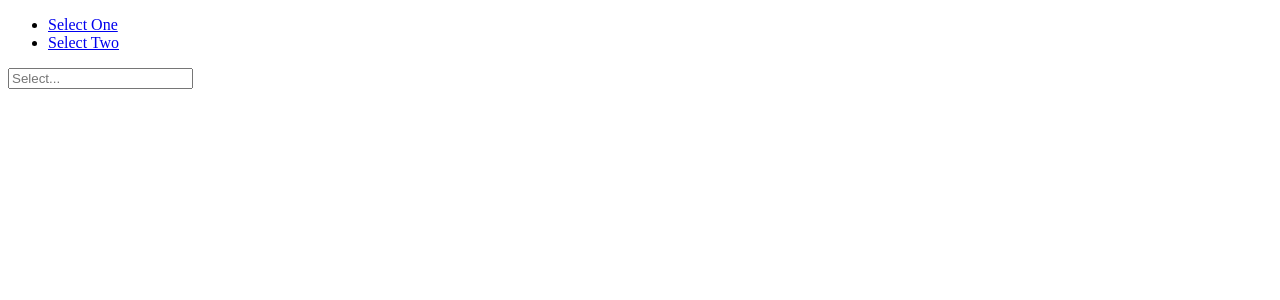
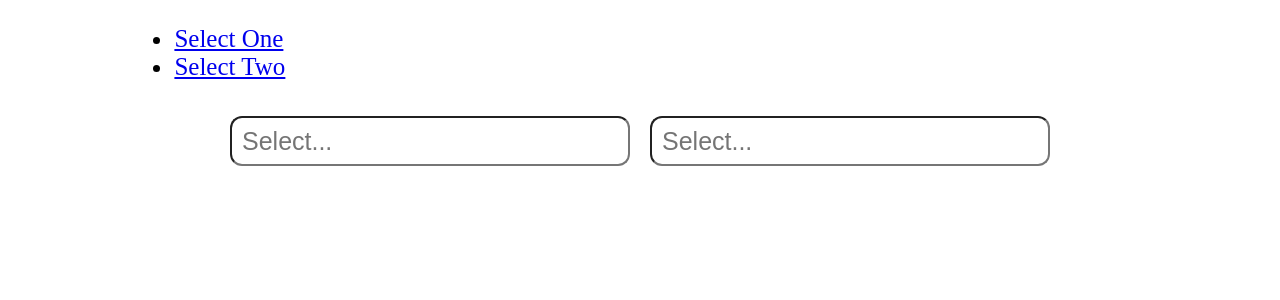
Before and after one commit to ArunasNorvaisa/SelectCities, a React (Create React App) app: page /SelectOne in a window 1280 px wide. Shown: the top 300 px of the page. Built offline with nearby package versions, Linux system fonts and the light colour scheme.

Commit message:
css added

```diff
--- a/src/components/App.jsx
+++ b/src/components/App.jsx
@@ -4,9 +4,11 @@ import { BrowserRouter, Route, Link } from "react-router-dom";
 import SelectOne from "./SelectOne";
 import SelectTwo from "./SelectTwo";
 
+import './style.css';
+
 function App() {
   return <BrowserRouter>
-    <div>
+    <div className="container">
       <nav>
         <ul>
           <li>
--- a/src/components/DataOptions.jsx
+++ b/src/components/Dropdown.jsx
@@ -1,6 +1,6 @@
 import React from 'react';
 
-function DataOptions(props) {
+function Dropdown(props) {
   return <div>
     {props.array.map(
       (item, i) => <div key={i} onClick={props.handleClick.bind(this, item)}>
@@ -10,4 +10,4 @@ function DataOptions(props) {
   </div>;
 }
 
-export default DataOptions;
+export default Dropdown;
--- a/src/components/SelectOne.jsx
+++ b/src/components/SelectOne.jsx
@@ -1,7 +1,9 @@
 import React, { useState, useRef, useEffect } from 'react';
 
-import DataOptions from "./DataOptions";
+import Dropdown from "./Dropdown";
 import { cities } from "../data/data";
+
+import './style.css';
 
 function SelectOne() {
   const node = useRef();
@@ -24,7 +26,7 @@ function SelectOne() {
   }, [active]);
 
   const handleChange = function ({target}) {
-    const filteredCities = cities.filter(item => item.toLowerCase().includes(target.value.toLowerCase()));
+    const filteredCities = cities.filter(item => item.toLowerCase().startsWith(target.value.toLowerCase()));
     setActive(true);
     setSelected('');
     setText(target.value);
@@ -52,8 +54,14 @@ function SelectOne() {
         value={selected || text}
         onChange={handleChange}
       />
+      <input
+        type='search'
+        placeholder='Select...'
+        value={selected || text}
+        onChange={handleChange}
+      />
     </form>
-    {active && <DataOptions array={filtered.slice(0, 8)} handleClick={handleClick} />}
+    {active && !selected && <Dropdown array={filtered.slice(0, 8)} handleClick={handleClick} />}
   </div>
 }
 
--- /dev/null
+++ b/src/components/style.css
@@ -0,0 +1,29 @@
+* {
+  box-sizing: border-box;
+}
+
+html {
+  width: 100%;
+  font-size: 62.5%;
+}
+
+.container {
+  width: 80%;
+  font-size: 2.5rem;
+  margin: 0 auto;
+}
+
+form {
+  display: flex;
+  flex-flow: row wrap;
+  justify-content: center;
+}
+
+form input {
+  width: 40rem;
+  height: 5rem;
+  font-size: 2.5rem;
+  padding: 1rem;
+  margin: 1rem;
+  border-radius: 1.2rem;
+}
```
